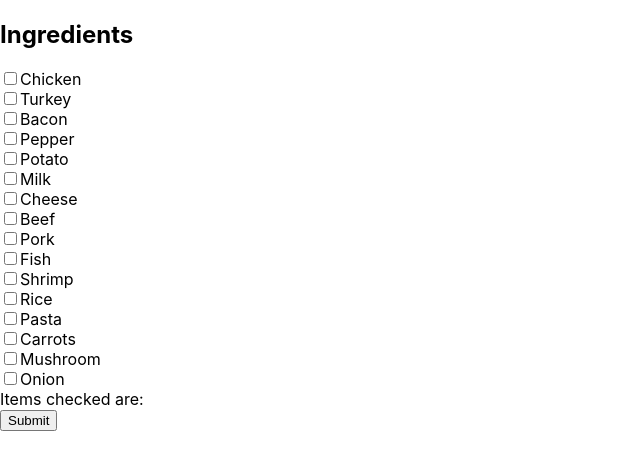
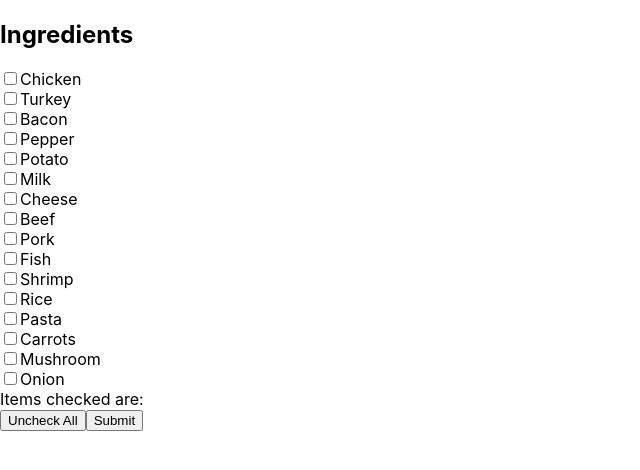
Before and after one commit to addauk/recipe-generator, a React (Create React App) app in the folder frontend/: page / in a window 1280 px wide. Shown: the top 470 px of the page, without its empty margins (0-640 px from the left). Built offline with nearby package versions, Linux system fonts and the light colour scheme.

Commit message:
added an uncheck all button to ingredient.js

```diff
--- a/frontend/src/components/ingredient/Ingredient.js
+++ b/frontend/src/components/ingredient/Ingredient.js
@@ -32,6 +32,10 @@ const handleCheck = (event) => {
    }
    setChecked(updatedList);
  };
+
+const handleUncheckAll = () => {
+  setChecked([]);
+}
 
    const findRecipe = () => {
     const selectedIngredients = new Set(checked);
@@ -75,13 +79,14 @@ return (
 
       {ingredientList.map((item, index) => (
          <div key={index}>
-         <input value={item} type="checkbox" onChange={handleCheck} />
+         <input value={item} type="checkbox" onChange={handleCheck} checked={checked.includes(item)}/>
          <span className={isChecked(item)}>{item}</span>
        </div>
       ))}
     <div>
       {`Items checked are: ${checkedItems}`}
     </div>
+    <button type="button" onClick={handleUncheckAll}>Uncheck All</button>
     <button type="submit" onClick={handleSubmit}>Submit</button>
             {matchedRecipes.length > 0 && (
           <div className="matched-recipes">
```
